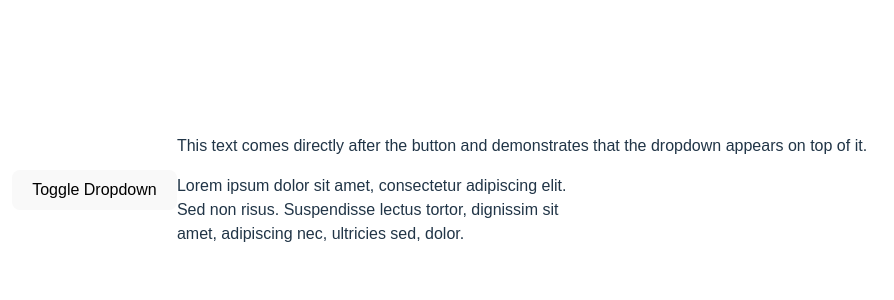
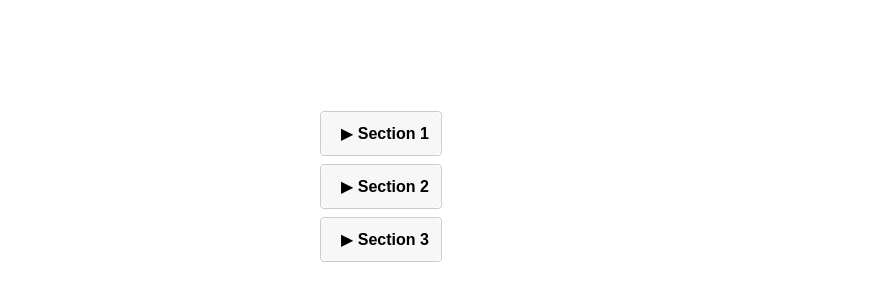
Before and after one commit to HdHeini/alpinejs-controls, a website built with Vite: page index.html in a window 1280 px wide. Shown: the part 242-542 px from the top of the page, without its empty margins (20-914 px from the left). Built offline with nearby package versions, Linux system fonts and the light colour scheme.

Commit message:
collapsible section

```diff
--- a/index.html
+++ b/index.html
@@ -3,70 +3,58 @@
   <head>
     <meta charset="UTF-8" />
     <meta name="viewport" content="width=device-width, initial-scale=1.0" />
-    <title>Dropdown with Alpine.js</title>
+    <title>Accordion with Alpine.js (Multi-Open)</title>
     <script
       defer
       src="https://cdn.jsdelivr.net/npm/alpinejs@3.x.x/dist/cdn.min.js"
     ></script>
+    <style>
+      .arrow {
+        transition: transform 0.2s ease;
+        display: inline-block;
+        margin-left: 8px;
+      }
+      .arrow.rotate {
+        transform: rotate(90deg);
+      }
+    </style>
   </head>
-  <body style="font-family: sans-serif; padding: 2rem">
+  <body style="font-family: sans-serif; padding: 2rem; max-width: 600px; margin: auto">
     <div
-      x-data="{ open: false, tags: { docs: false, news: false, updates: false } }"
-      @keydown.escape.window="open = false"
-      style="position: relative"
+      x-data="{ items: [
+      { title: 'Section 1', content: 'Content of section 1', open: false },
+      { title: 'Section 2', content: 'Content of section 2', open: false },
+      { title: 'Section 3', content: 'Content of section 3', open: false },
+    ] }"
     >
-      <button @click="open = !open" type="button">Toggle Dropdown</button>
-
+      <template x-for="(item, index) in items" :key="index">
         <div
-        x-show="open"
-        @click.outside="open = false"
-        x-transition.opacity.duration.150ms
           style="
-          position: absolute;
-          top: 100%;
-          left: 0;
-          min-width: 220px;
-          background: white;
             border: 1px solid #ccc;
-          box-shadow: 0 2px 6px rgba(0, 0, 0, 0.2);
-          z-index: 1000;
-          display: none;
+            margin-bottom: 8px;
+            border-radius: 4px;
+            overflow: hidden;
           "
         >
-        <div style="padding: 8px 12px; font-weight: bold; border-bottom: 1px solid #eee">
-          Subscribe to:
-        </div>
-        <label style="display: block; padding: 8px 12px">
-          <input type="checkbox" x-model="tags.docs" /> Documentation
-        </label>
-        <label style="display: block; padding: 8px 12px">
-          <input type="checkbox" x-model="tags.news" /> News
-        </label>
-        <label style="display: block; padding: 8px 12px">
-          <input type="checkbox" x-model="tags.updates" /> Product Updates
-        </label>
-        <div style="padding: 8px 12px; border-top: 1px solid #eee">
           <button
-            @click="open = false; alert('Subscribed to: ' + Object.keys(tags).filter(t => tags[t]).join(', '))"
-            style="padding: 6px 10px; cursor: pointer"
+            @click="item.open = !item.open"
+            style="
+              width: 100%;
+              text-align: left;
+              padding: 12px;
+              background: #f7f7f7;
+              border: none;
+              cursor: pointer;
+            "
           >
-            Confirm
+            <span :class="{'arrow': true, 'rotate': item.open}">▶</span>
+            <strong x-text="item.title"></strong>
           </button>
+          <div x-show="item.open" x-transition style="padding: 12px; background: #fff">
+            <p x-text="item.content"></p>
           </div>
         </div>
-    </div>
-
-    <!-- Dummy content to demonstrate overlap -->
-    <div>
-      <p>
-        This text comes directly after the button and demonstrates that the dropdown
-        appears on top of it.
-      </p>
-      <p style="max-width: 400px">
-        Lorem ipsum dolor sit amet, consectetur adipiscing elit. Sed non risus.
-        Suspendisse lectus tortor, dignissim sit amet, adipiscing nec, ultricies sed,
-        dolor.
-      </p>
+      </template>
     </div>
   </body>
 </html>
```
Lines whose indentation alone changed are shown as unchanged.
